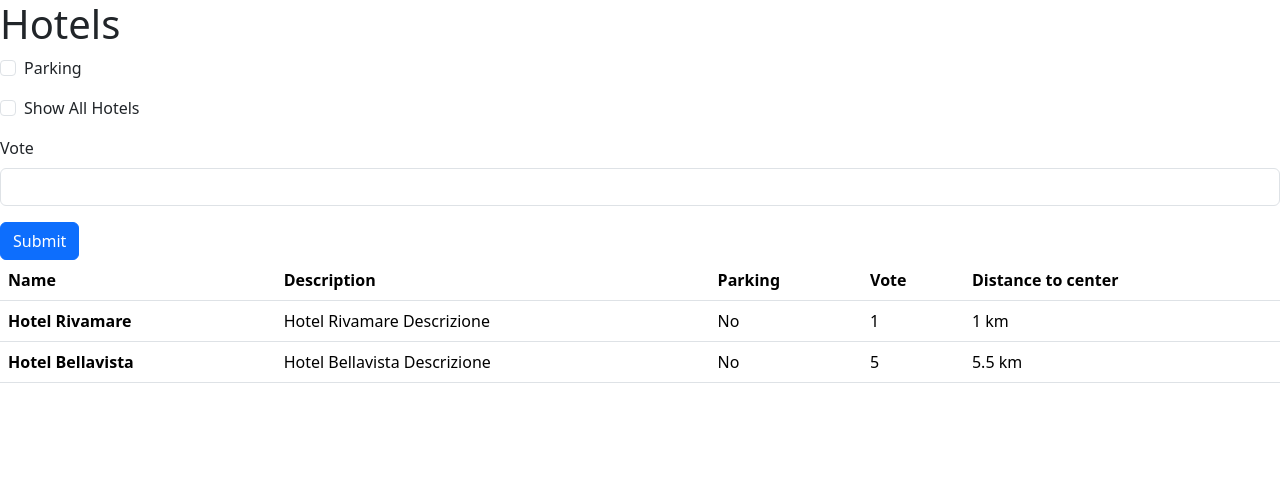
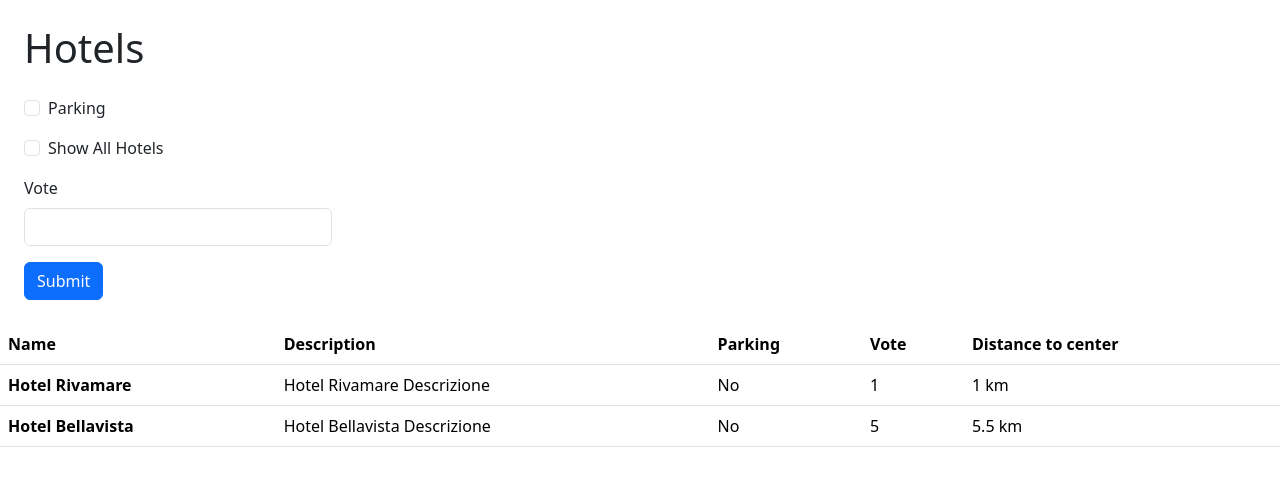
Before and after one commit to alessandroamormino/php-hotel, a PHP site: page / in a window 1280 px wide. Shown: the top 486 px of the page. Run offline with PHP 8.4, Linux system fonts and the light colour scheme.

Commit message:
style: changed width input field and margins

```diff
--- a/index.php
+++ b/index.php
@@ -84,9 +84,9 @@ $parkingNotAvailableHotels = array_filter(
 </head>
 
 <body>
-  <h1>Hotels</h1>
+  <h1 class="m-4">Hotels</h1>
   <!-- Form -->
-  <form action="index.php" method='GET'>
+  <form action="index.php" method='GET' class="m-4">
     <div class="mb-3 form-check">
       <input type="checkbox" class="form-check-input" id="parking" name="parking" <?php echo $isParkingChecked ? 'checked' : '' ?>>
       <label class="form-check-label" for="parking">Parking</label>
@@ -95,14 +95,14 @@ $parkingNotAvailableHotels = array_filter(
       <input type="checkbox" class="form-check-input" id="all" name="all" <?php echo $isAllHotelsChecked ? 'checked' : '' ?>>
       <label class="form-check-label" for="all">Show All Hotels</label>
     </div>
-    <div class="mb-3">
+    <div class="mb-3 w-25">
       <label for="vote" class="form-label">Vote</label>
       <input type="number" class="form-control" id="vote" name="vote">
     </div>
     <button type="submit" class="btn btn-primary">Submit</button>
   </form>
   <!-- Bootstrap Table -->
-  <table class="table table-hover">
+  <table class="table table-hover mx-auto">
     <thead>
       <tr>
         <th scope="col">Name</th>
```
